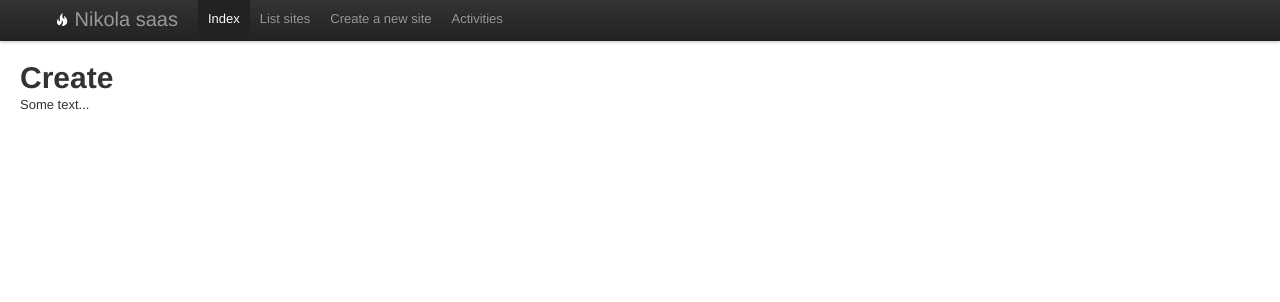
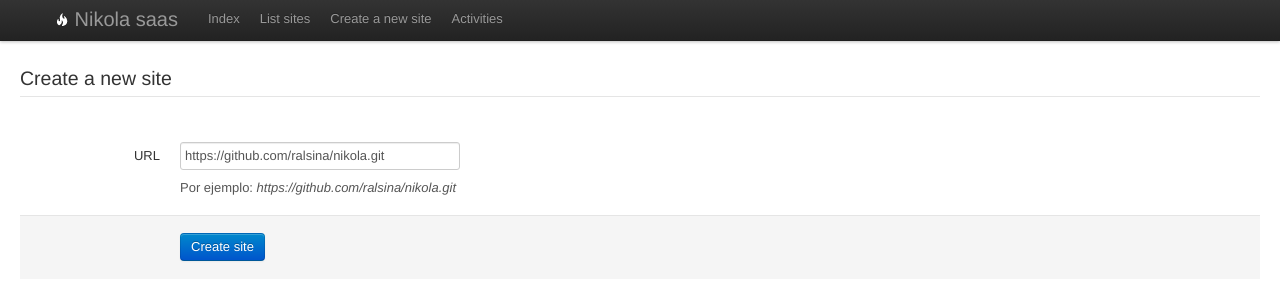
Before and after one commit to hugoruscitti/nikola-saas, a Flask app: page /create in a window 1280 px wide. Shown: the top 302 px of the page. Run offline with Flask 2, Linux system fonts and the light colour scheme; some libraries are stand-ins or nearby versions.

Commit message:
creando el formulario para crear sitios.

```diff
--- a/app.py
+++ b/app.py
@@ -1,5 +1,6 @@
 from flask import Flask
 from flask import render_template
+from flask import request
 
 app = Flask(__name__)
 
@@ -22,6 +23,10 @@ def list():
 def create():
     return render_template("create.html")
 
+@app.route("/create_site", methods=['POST'])
+def create_site():
+    return request.form['url']
+
 @app.route("/activities")
 def activities():
     return render_template("activities.html")
--- a/templates/create.html
+++ b/templates/create.html
@@ -1,7 +1,22 @@
 {% extends "layout.html" %}
 
 {% block body %}
-<h1>Create</h1>
 
-<p>Some text...
+
+<form class="form-horizontal" action='/create_site' method='post'>
+    <fieldset>
+        <legend>Create a new site</legend>
+        <div class="control-group">
+            <label class="control-label" for="input01">URL</label>
+            <div class="controls">
+                <input type="text" class="input-xlarge" value='https://github.com/ralsina/nikola.git' id="url" name=url>
+                <p class="help-block">Por ejemplo: <em>https://github.com/ralsina/nikola.git</em></p>
+            </div>
+        </div>
+
+        <div class="form-actions">
+            <button class="btn btn-primary" type="submit">Create site</button>
+        </div>
+    </fieldset>
+</form>
 {% endblock %}
--- a/templates/layout.html
+++ b/templates/layout.html
@@ -17,8 +17,7 @@
             <div class="container">
                 <a class="brand" href="/"><i style='margin-top: 5px' class="icon-fire icon-white"></i> Nikola saas</a>
                 <ul class="nav">
-                    <li class="active">
-                    <a href="/">Index</a></li>
+                    <li><a href="/">Index</a></li>
                     <li><a href="/list">List sites</a></li>
                     <li><a href="/create">Create a new site</a></li>
                     <li><a href="/activities">Activities</a></li>
--- /dev/null
+++ b/test.py
@@ -0,0 +1,6 @@
+def clonar_repositorio(url):
+    pass
+
+
+if __name__ == "__main__":
+    clonar_repositorio("https://github.com/ralsina/nikola.git")
```
Also changed, not shown: templates/activities.html (+14 -2 lines), templates/activies.html (deleted).
